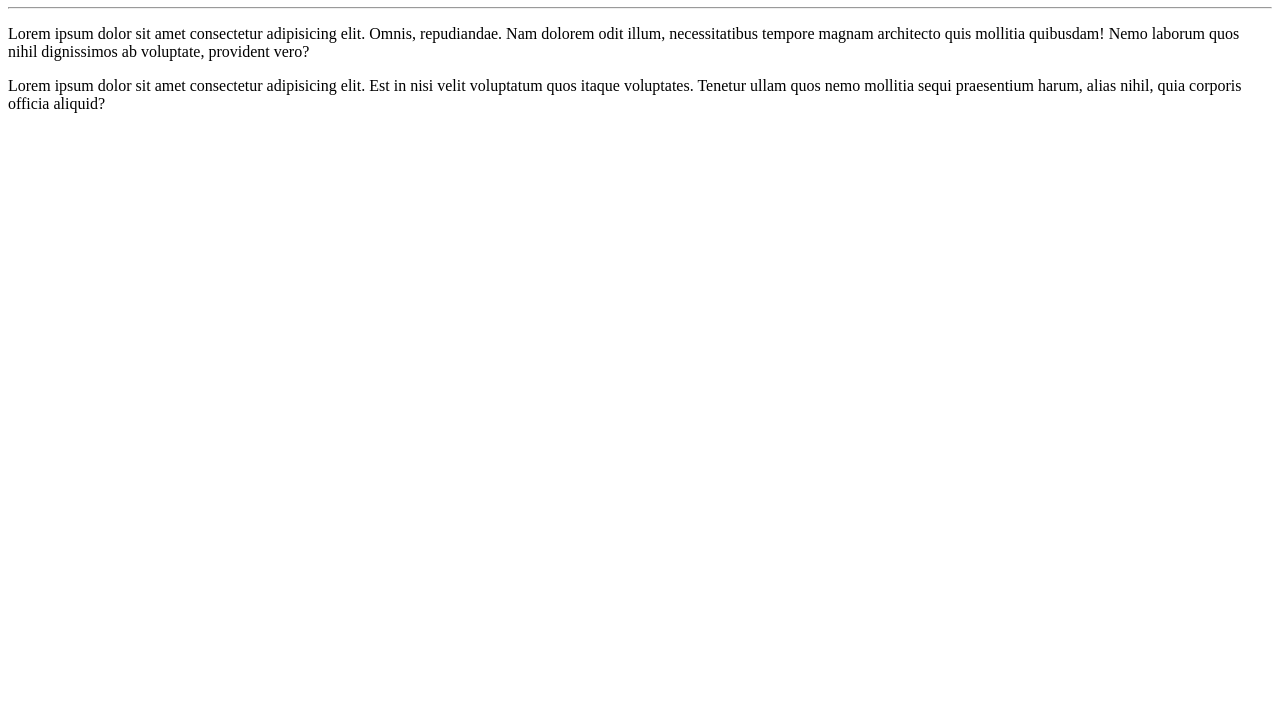
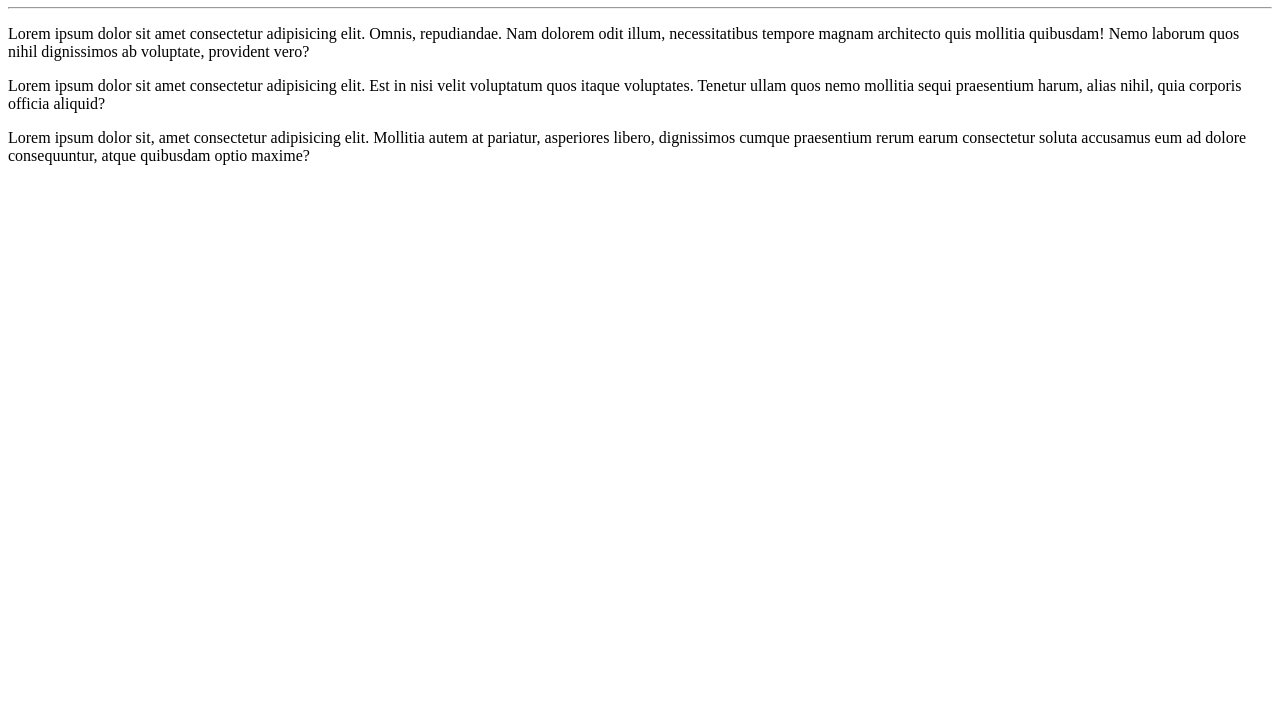
Before and after one commit to RodArroyo/HelloWorld, a plain HTML site: page site-exemplo/index.html in a window 1280 px wide. Shown: the part 73-800 px from the top of the page. Drawn offline with Linux system fonts and the light colour scheme.

Commit message:
acrescimo de paragrafo

```diff
--- a/site-exemplo/index.html
+++ b/site-exemplo/index.html
@@ -11,5 +11,6 @@
     <hr>
     <p>Lorem ipsum dolor sit amet consectetur adipisicing elit. Omnis, repudiandae. Nam dolorem odit illum, necessitatibus tempore magnam architecto quis mollitia quibusdam! Nemo laborum quos nihil dignissimos ab voluptate, provident vero?</p>
     <p>Lorem ipsum dolor sit amet consectetur adipisicing elit. Est in nisi velit voluptatum quos itaque voluptates. Tenetur ullam quos nemo mollitia sequi praesentium harum, alias nihil, quia corporis officia aliquid?</p>
+    <p>Lorem ipsum dolor sit, amet consectetur adipisicing elit. Mollitia autem at pariatur, asperiores libero, dignissimos cumque praesentium rerum earum consectetur soluta accusamus eum ad dolore consequuntur, atque quibusdam optio maxime?</p>
 </body>
 </html>
```
